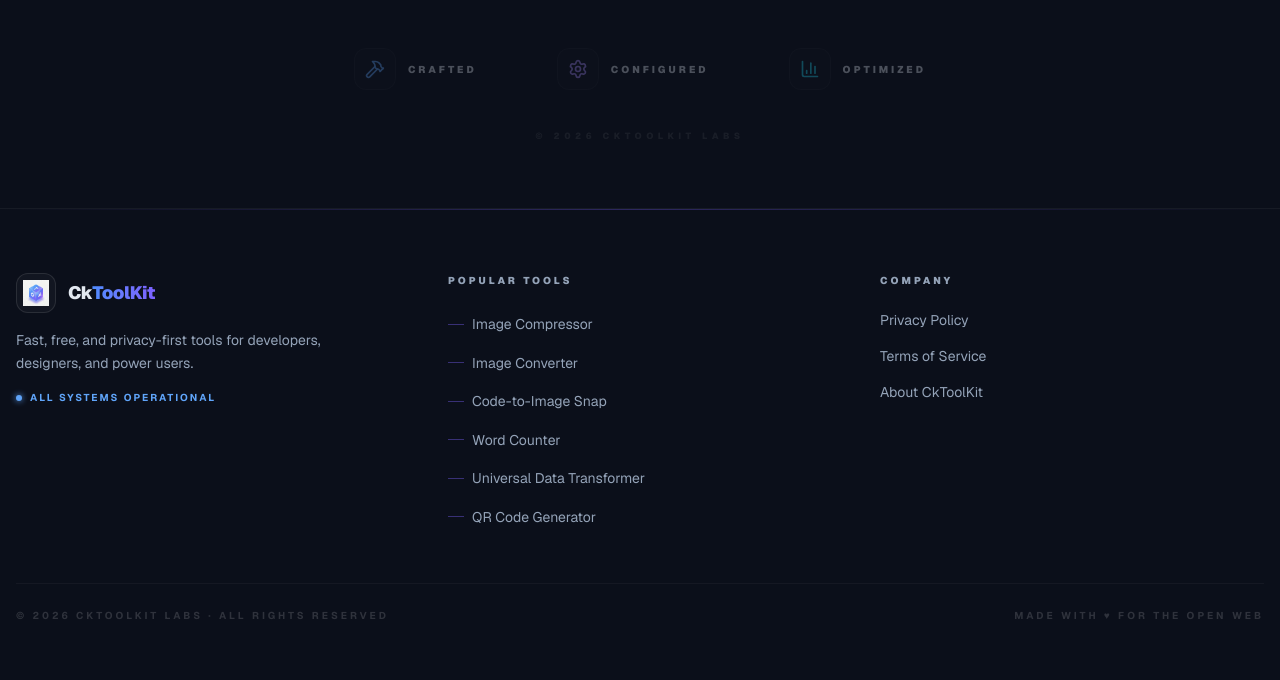
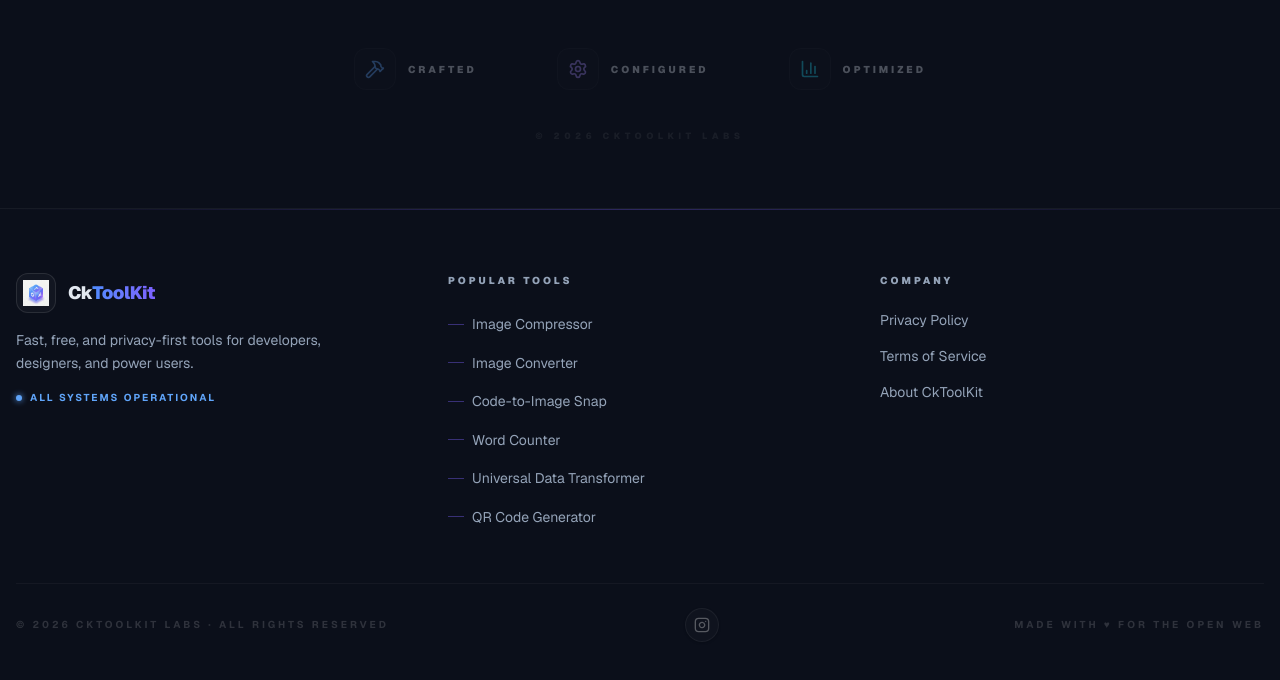
Before and after one commit to Chandrakanta0055/CkToolkit, a Next.js app: page / in a window 1280 px wide. Shown: the part 2490-3170 px from the top of the page. Built offline with nearby package versions, Linux system fonts and the light colour scheme.

Commit message:
Added Instagram link to footer

```diff
--- a/components/layout/Footer.tsx
+++ b/components/layout/Footer.tsx
@@ -1,5 +1,6 @@
 import Link from "next/link";
 import Image from "next/image";
+import { Instagram } from "lucide-react";
 
 const TOOL_LINKS = [
   { label: "Image Compressor", href: "/tools/image/compressor" },
@@ -80,10 +81,23 @@ export default function Footer() {
         </div>
 
         {/* Bottom Bar */}
-        <div className="mt-14 pt-6 border-t border-white/[0.04] flex flex-col md:flex-row justify-between items-center gap-3">
+        <div className="mt-14 pt-6 border-t border-white/[0.04] flex flex-col md:flex-row justify-between items-center gap-4">
           <p className="text-[10px] font-bold uppercase tracking-[0.3em] text-white/15">
             © {new Date().getFullYear()} CkToolKit Labs · All Rights Reserved
           </p>
+
+          <div className="flex items-center gap-4">
+            <a
+              href="https://instagram.com/cktoolkit"
+              target="_blank"
+              rel="noopener noreferrer"
+              className="p-2 rounded-full bg-white/[0.02] border border-white/5 text-white/30 hover:bg-gradient-to-tr hover:from-[#F58529] hover:via-[#DD2A7B] hover:to-[#8134AF] hover:text-white hover:border-transparent transition-all shadow-sm"
+              title="Follow us on Instagram"
+            >
+              <Instagram className="h-4 w-4" />
+            </a>
+          </div>
+
           <p className="text-[10px] font-bold uppercase tracking-[0.3em] text-white/15">
             Made with ♥ for the Open Web
           </p>
```
